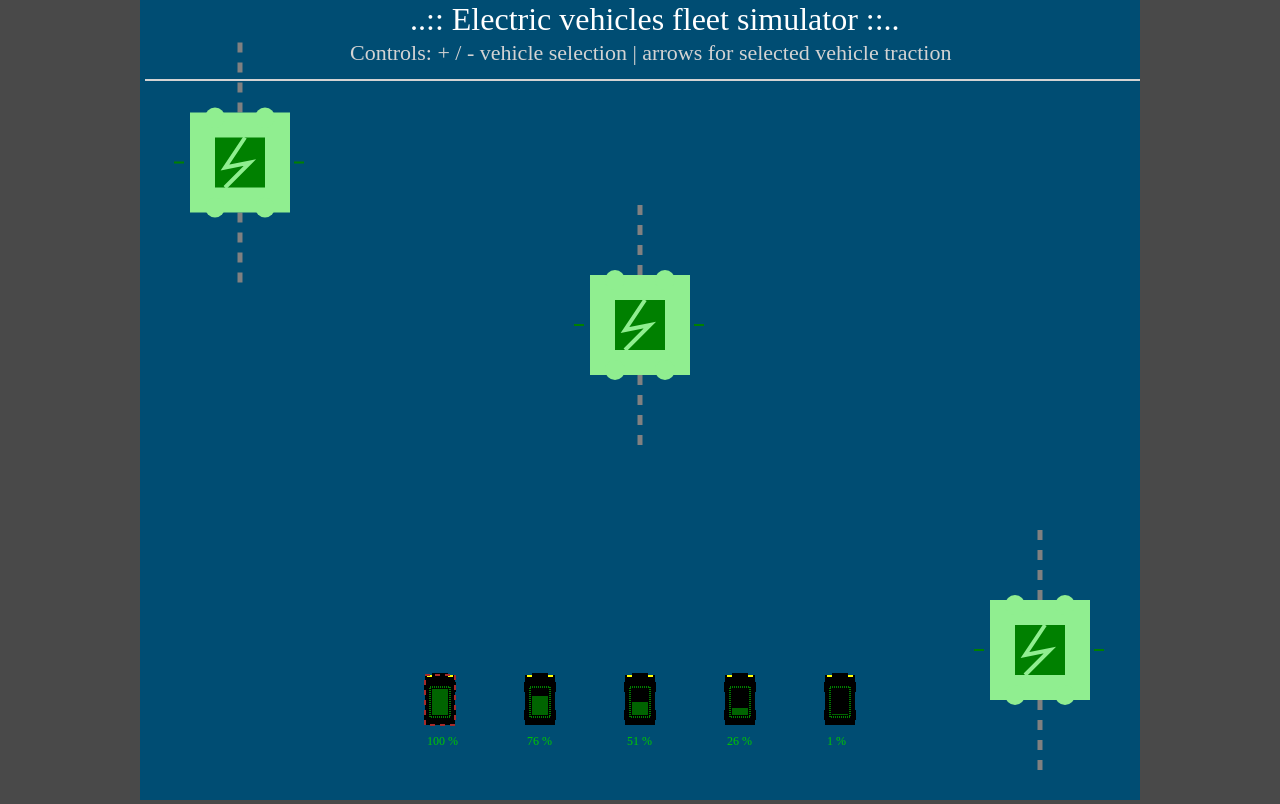
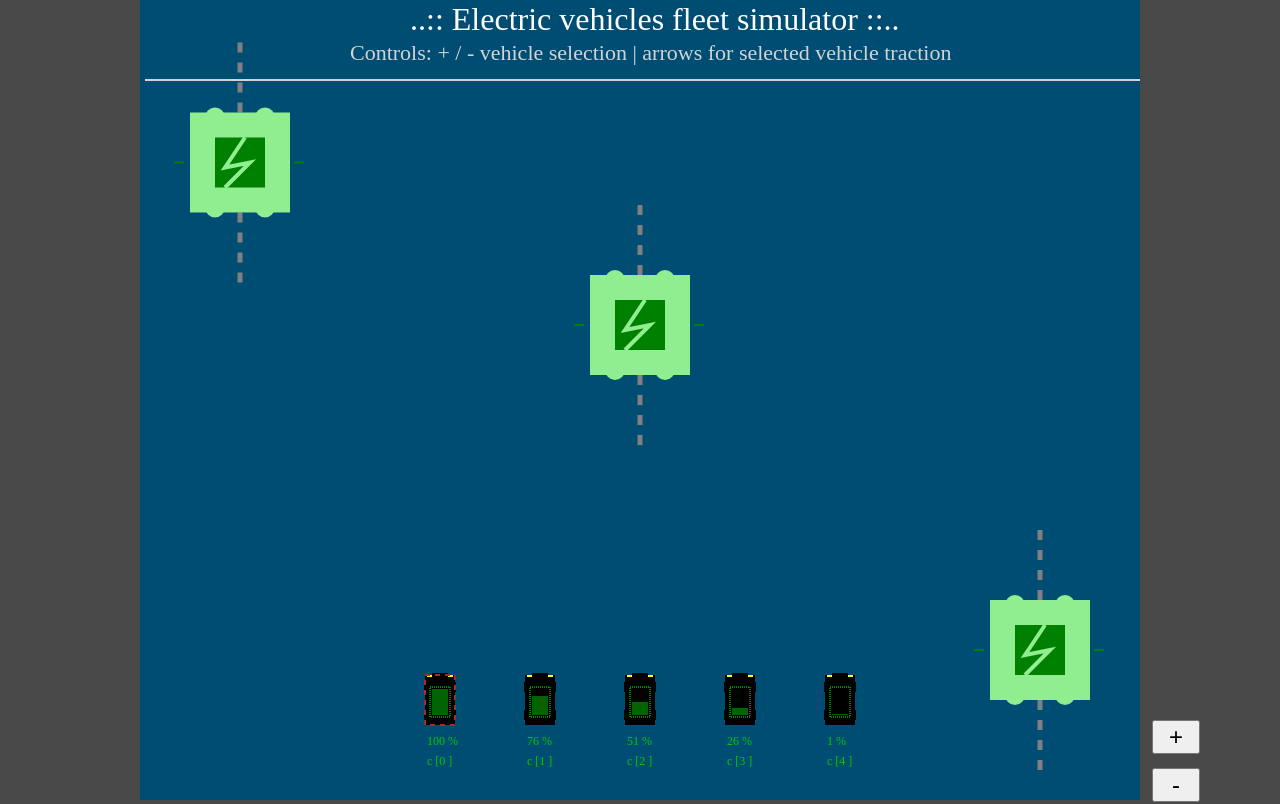
Before and after one commit to bieli/electric-vehicles-fleet-simulator, a website: page src/index.html in a window 1280 px wide. Drawn offline with Linux system fonts and the light colour scheme.

Commit message:
add controls buttons visible on screen

```diff
--- a/src/car.js
+++ b/src/car.js
@@ -1,5 +1,6 @@
 class Car {
-  constructor(x, y, width, height, startPower, controls) {
+  constructor(id, x, y, width, height, startPower, controls) {
+    this.id = id;
     this.x = x;
     this.y = y;
     this.width = width;
@@ -148,6 +149,11 @@ class Car {
         c + this.width / 2 - 28,
         d + this.height / 2 + 20,
       );
+      ctx.fillText(
+        "c [" + this.id.toString() + " ]",
+        c + this.width / 2 - 28,
+        d + this.height / 2 + 40,
+      );
       ctx.rect(
         c + -10 + 2,
         d + -13 + 2 + cr1,
--- a/src/index.html
+++ b/src/index.html
@@ -5,9 +5,26 @@
 </head>
 <body>
     <canvas id="myCanvas"></canvas>
+
     <script src="controls.js"></script>
     <script src="car.js"></script>
     <script src="station.js"></script>
     <script src="main.js"></script>
+
+    <!-- <p class="btns_abs_0">Car select</p> -->
+    <button type="button" class="btn_abs_1" onclick="click_plus('+')">+</button>
+    <button type="button" class="btn_abs_2" onclick="click_plus('-')">-</button>
+<script>
+    function click_plus(key_code) {
+        var key_event = new KeyboardEvent("keydown", {
+            key: key_code,
+            bubbles: true,
+            cancelable: true
+        });
+        document.dispatchEvent(key_event);
+        //console.log('Click simulation with key_code: ', key_code);
+    }
+
+</script>
 </body>
 </html>
--- a/src/main.js
+++ b/src/main.js
@@ -6,7 +6,7 @@ const ctx = canvas.getContext("2d");
 let w = window.innerWidth;
 let h = window.innerHeight;
 
-console.log(w, h);
+//console.log(w, h);
 
 /*
 var img = new Image();
@@ -66,11 +66,11 @@ const ww = h - 150;
 const hh = h - 100;
 
 const cars = [
-  new Car(300, hh, 30, 50, 100, controls),
-  new Car(400, hh, 30, 50, 75, controls),
-  new Car(500, hh, 30, 50, 50, controls),
-  new Car(600, hh, 30, 50, 25, controls),
-  new Car(700, hh, 30, 50, 0, controls),
+  new Car(0, 300, hh, 30, 50, 100, controls),
+  new Car(1, 400, hh, 30, 50, 75, controls),
+  new Car(2, 500, hh, 30, 50, 50, controls),
+  new Car(3, 600, hh, 30, 50, 25, controls),
+  new Car(4, 700, hh, 30, 50, 0, controls),
 ];
 
 const stations = [
--- a/src/style.css
+++ b/src/style.css
@@ -11,3 +11,24 @@ body {
 #myCanvas1 {
     background: #47a2df;
 }
+.btns_abs_0 {
+    margin-left: 0.5em;
+    position: absolute;
+    top: 25em;
+    width: 2em;
+    font-size: 1.5em;
+}
+.btn_abs_1 {
+    margin-left: 0.5em;
+    position: absolute;
+    top: 30em;
+    width: 2em;
+    font-size: 1.5em;
+}
+.btn_abs_2 {
+    margin-left: 0.5em;
+    position: absolute;
+    top: 32em;
+    width: 2em;
+    font-size: 1.5em;
+}
```
Also changed, not shown: 2 other files.
